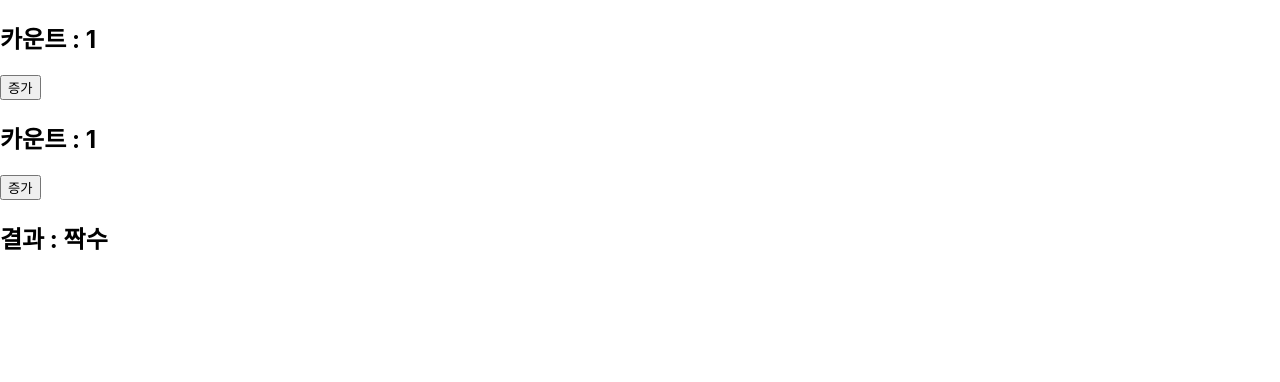
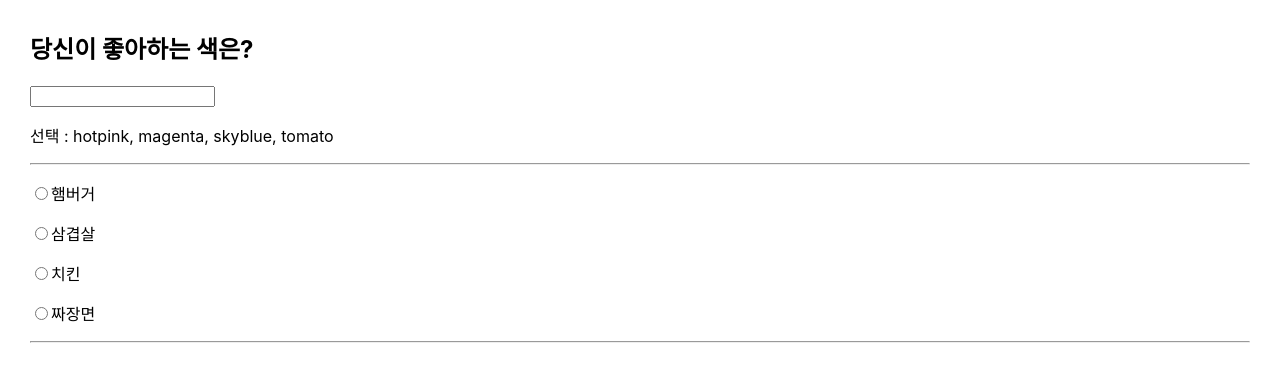
Before and after one commit to dd1761/React, a React (Create React App) app in the folder day05/: page / in a window 1280 px wide. Shown: the top 382 px of the page. Built offline with nearby package versions, Linux system fonts and the light colour scheme.

Commit message:
23-05-11

```diff
--- a/day05/src/App.js
+++ b/day05/src/App.js
@@ -2,13 +2,15 @@ import React from 'react';
 import Test01 from './component/Test01';
 import Test02 from './component/Test02';
 import Test03 from './component/Test03';
+import Test04 from './component/Test04';
 
 const App = () => {
   return (
     <div>
       {/* <Test01 /> */}
       {/* <Test02 /> */}
-      <Test03 />
+      {/* <Test03 /> */}
+      <Test04 />
     </div>
   );
 };
--- a/day05/src/component/Test03.js
+++ b/day05/src/component/Test03.js
@@ -5,15 +5,15 @@ const Test03 = () => {
     const [count2, setCount2] = useState(1)
 
     //브라우저에서 count1의 값은 바뀌면서 출력되지만 '짝수' 또는 '홀수'의 결과는 출력되지 않는다.
-    const isEven = () => {
-        return count1 % 2 === 0
-    }
+    // const isEven = () => {
+    //     return count1 % 2 === 0
+    // }
 
     //사용자가 함수를 만들어서 return 할 경우 return ㄱ밧을 기억하기 떄문에 결과가 '짝수' 또는 '홀수' 가 나온다.
     //count1의 값이 변할때만 useMemo()가 실행되고 count2는 값이 바뀌어도 useMemo()를 호출하지 않는다.
-    // const isEven = useMemo(() => {
-    //     return count1 %2  === 0
-    // }, [count1])
+    const isEven = useMemo(() => {
+        return count1 %2  === 0
+    }, [count1])
 
     return (
         <div>
--- /dev/null
+++ b/day05/src/component/Test04.js
@@ -0,0 +1,46 @@
+import React, { useState } from 'react';
+
+const Test04 = () => {
+    const [food, setFood] = useState()
+    const onFood = (e) => {
+        const { value } = e.target
+        setFood(value)
+    }
+
+    const [color, setColor] = useState('')
+    const onColor = (e) => {
+        const { value } = e.target
+        setColor(value)
+    }
+    return (
+        <div style={{ margin: 30 }}>
+            <h2>당신이 좋아하는 색은?</h2>
+            <div>
+                <input type='text' value={ color } onChange={ onColor } />
+                <p>선택 : hotpink, magenta, skyblue, tomato</p>
+            </div>
+            <hr />
+            <div>
+                <p>
+                    <input type='radio' name='food' value='햄버거' onChange={ onFood } />
+                    <label>햄버거</label>
+                </p>
+                <p>
+                    <input type='radio' name='food' value='삼겹살' onChange={ onFood } />
+                    <label>삼겹살</label>
+                </p>
+                <p>
+                    <input type='radio' name='food' value='치킨' onChange={ onFood } />
+                    <label>치킨</label>
+                </p>
+                <p>
+                    <input type='radio' name='food' value='짜장면' onChange={ onFood } />
+                    <label>짜장면</label>
+                </p>
+            </div>
+            <hr />
+        </div>
+    );
+};
+
+export default Test04;
```
